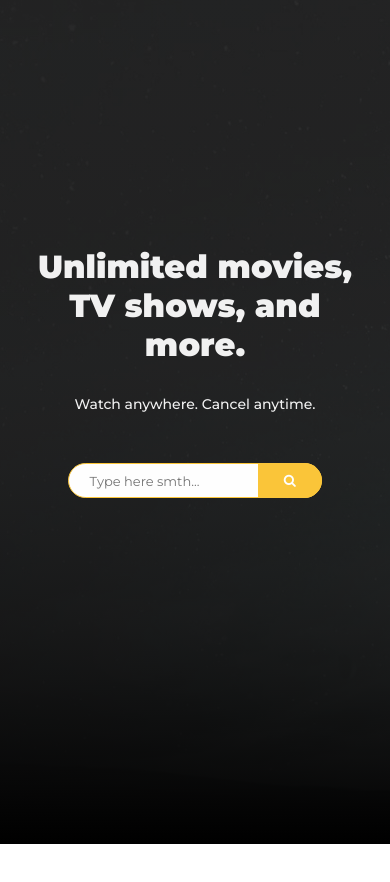
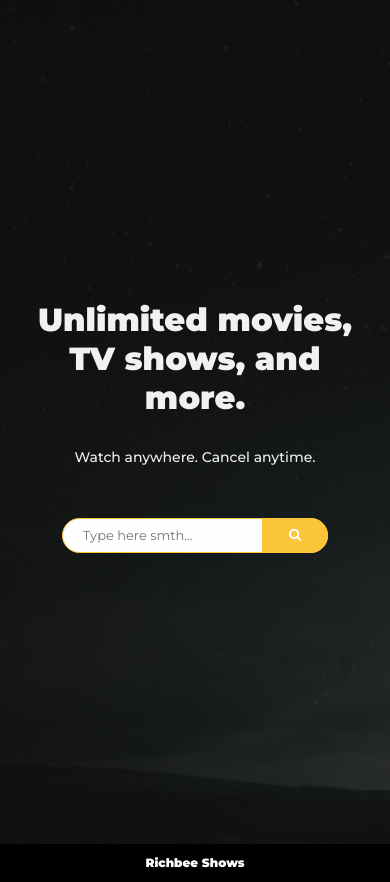
Before and after one commit to QUIDAMS/movies, a React (Create React App) app: page / in a window 390 px wide. Before the commit the page ends 844 px from the top, so only its background shows below. Built offline with nearby package versions, Linux system fonts and the light colour scheme.

Commit message:
changed the display of the list of movies

```diff
--- /dev/null
+++ b/src/components/AllGenres/AllGenres.js
@@ -0,0 +1,17 @@
+import React from 'react';
+
+const AllGenres = ({ movie, classes }) => {
+	const array = movie.genres.split(',');
+	return (
+		array.map((genre, i) => {
+			const last = i === array.length - 1;
+			return (
+				<li className={classes}>
+					{genre}{!last && <span>,&nbsp;</span>}
+		  	</li>
+		  );
+		})
+	)
+}
+
+export default AllGenres;
--- /dev/null
+++ b/src/components/AllGenres/index.js
@@ -0,0 +1,2 @@
+import AllGenres from './AllGenres';
+export default AllGenres;
--- a/src/components/App/App.js
+++ b/src/components/App/App.js
@@ -18,7 +18,10 @@ export default class  App extends Component {
       movies: [],
       movieId: null,
       value: '',
-      apiKeys: ['k_kjosvy72', 'k_axtondoz', 'k_6saccxi8', 'k_fzfbn315', 'k_sjo9zj6q', 'k_80c8bkdg', 'k_96ufdk3y'],
+      apiKeys: [
+      	'k_kjosvy72', 'k_axtondoz', 'k_6saccxi8', 'k_fzfbn315',
+      	'k_sjo9zj6q', 'k_80c8bkdg', 'k_96ufdk3y'
+      ],
       workingKey: null,
       retries: 0
 		}
@@ -78,10 +81,13 @@ export default class  App extends Component {
 
 							  	<div className="container-video" >
 				            <video autoPlay="autoplay" loop="loop" muted className='video' >
-				              <source src='https://drive.google.com/uc?export=download&confirm=no_antivirus&id=1eoWRcPP_tj_89kGM0xt2mIj15MOH1N6w' type="video/mp4" />
+				              <source
+				              	src='https://drive.google.com/uc?export=download&confirm=no_antivirus&id=1eoWRcPP_tj_89kGM0xt2mIj15MOH1N6w'
+				              	type="video/mp4"
+				              />
 				            </video>
 				            <div className='content-video'>
-				                <div className='subContent' >
+			                <div className={`${movies.length === 0 ? 'subContent' : 'subListContent'}`}  >
 			                  <div className="field">
 													<h2 className="positionH2">Unlimited movies, TV shows, and more.</h2>
 													<h3 className="positionH3">Watch anywhere. Cancel anytime.</h3>
@@ -99,20 +105,23 @@ export default class  App extends Component {
 													</div>
 												</div>
 			                </div>
+							        <div>
+
+												{movies && movies.map(movie => <List movie={movie}/>)}
 											</div>
 				            </div>
-									{movies && movies.map(movie => <List movie={movie}/>)}
+					        </div>
 								</div>
 							</Route>
 							<Route path='/movies/:id' render={
-
-
 	              (elem) => {
-									{ console.log('workingKeyApp', workingKey) }
 	                return <MovieDetails id={elem.match.params.id} workingKey={workingKey}/>
 	              }
 	            }/>
 			      </Switch>
+            <footer className="footer">
+							Richbee Shows
+						</footer>
 					</main>
 				</Router>
 			)
--- a/src/components/App/index.css
+++ b/src/components/App/index.css
@@ -103,14 +103,16 @@ a:hover {
 
 .infoList {
 	margin: 0 0 15px 0;
-	padding: 0;
+	padding: 0 7px 0 0;
 	line-height: 30px;
 	display: flex;
+	flex-wrap: wrap;
 }
 
 .infoList li {
 	white-space: nowrap;
 	float: left;
+	margin-bottom: 12px;
 }
 
 .infoItem {
@@ -129,6 +131,7 @@ a:hover {
 
 .borderItem {
   border-right: 1px solid #FBFBFB;
+  margin-bottom: 10px;
 }
 
 .line {
@@ -148,7 +151,7 @@ a:hover {
 	display: flex;
 	justify-content: space-between;
 	padding-right: 20px;
-	margin-bottom: 5%;
+	margin-bottom: 7%;
 	align-items: flex-start;
 }
 .rating {
@@ -174,7 +177,8 @@ a:hover {
   position: relative;
   min-height: 100vh;
   max-height: 800px;
-  overflow: hidden;
+  overflow-x: hidden;
+  max-width: 100%;
 }
 
 .video {
@@ -189,27 +193,42 @@ a:hover {
   background-color: rgba(0, 0, 0, 0.3);
   width: 100%;
   height: 100%;
-  display: flex;
-  justify-content: center;
-  align-items: center;
   padding: 0;
 }
-.subContent {
+.subListContent {
   text-align: center;
   padding: 10px;
 }
-.subContent p {
+.subListContent p {
   color: #eeeeeead;
   font-size: 1.3rem;
 }
 
-.subContent img {
+.subListContent img {
   width: 200px;
   height: 200px;
   border-radius: 50%;
   display: block;
   margin: 15px auto;
   border: #f1f1f1 1px solid;
+}
+
+.subContent {
+	height: 100vh;
+  align-items: center;
+  justify-content: center;
+  display: flex;
+}
+
+.footer {
+	font-weight: 900;
+	font-size: 16px;
+	line-height: 22px;
+	color: #FEFEFE;
+	text-align: center;
+	padding: 2% 0;
+	background: black;
+
 }
 
 @media (max-width: 1200px){
@@ -238,15 +257,11 @@ a:hover {
 	}
 
 
-	.infoList {
-		flex-wrap: wrap;
-	}
-
 }
 
 @media (max-width: 768px){
   .field {
-		height: 450px;
+		height: 370px;
 		width: 75%;
 		margin: 0 auto;
 	}
@@ -266,8 +281,9 @@ a:hover {
 	.list {
 		width: 75%;
 	}
-
-
+	.footer{
+		font-size: 12px;
+	}
 	.infoPosition {
 		padding: 15px 8px;
 	}
@@ -276,9 +292,10 @@ a:hover {
 @media (max-width : 576px){
   .field {
 		width: 90%;
+		height: 350px;
 	}
 	.list {
-		width: 98%;
+		width: 95%;
 	}
 	.container-video {
 		background-image: url(../../img/fon.png);
@@ -314,7 +331,12 @@ a:hover {
 	.infoPosition {
 		padding: 15px 0;
 	}
+	.content-video {
 
+	  background-image: none;
+	  background-color: rgba(0, 0, 0, 0.0);
+
+	}
 
 }
 
@@ -333,6 +355,7 @@ a:hover {
 	}
 	h4 {
 		padding-left: 7px;
+		font-size: 18px;
 	}
 }
 
--- a/src/components/List/List.js
+++ b/src/components/List/List.js
@@ -1,5 +1,6 @@
 import React from 'react';
 import {Link} from "react-router-dom";
+import AllGenres from "../AllGenres";
 
 const List = ({movie}) => {
 	return(
@@ -20,7 +21,7 @@ const List = ({movie}) => {
 			  	</div>
 			  	<ul className="infoList">
 			  		<li className="infoItem positionItemRight positionLeft576 borderItem">{movie.type}</li>
-			  		<li className="infoItem positionItemRight positionItemLeft borderItem">{movie.genres}</li>
+			  		<AllGenres movie={movie} classes="infoItem positionItemRight positionLeft576 borderItem positionItemLeft" />
 			  		<li className="infoItem positionItemRight positionItemLeft">{movie.year}</li>
 			  	</ul>
 			  	<hr className="line positionLine"/>
--- a/src/components/MovieDetails/MovieDetails.js
+++ b/src/components/MovieDetails/MovieDetails.js
@@ -2,10 +2,11 @@ import React, {useState} from 'react';
 import {Link} from "react-router-dom";
 import Modal from "../Modal";
 import Similar from "../Similar/";
+import AllGenres from "../AllGenres";
 
 import './style.css';
 // тестовый файл для подстановки данных
-import result from '../../data.js';
+// import result from '../../data.js';
 
 
 const MovieDetails = ({id, workingKey}) => {
@@ -26,17 +27,6 @@ const MovieDetails = ({id, workingKey}) => {
 	}
   const onClose = () => setModal(false)
 
-  const array = movie.genres.split(',')
-
-  const allGenres = array.map((genre, i) => {
-  	const last = i === array.length - 1
-  	return (
-  		<li key={i} className={`ratingPosition ${last ? 'borderItem': 'mr-0 pr-0'}`}>
-  			{genre}{!last && <span>,&nbsp;</span>}
-	  	</li>
-	  )
-	})
-  console.log(movie)
 	return(
 		<>
 			<header className="header">
@@ -69,7 +59,7 @@ const MovieDetails = ({id, workingKey}) => {
 				  			</p>
 				  		</div>
 				  		<ul className="infoList">
-					  		{allGenres}
+					  		<AllGenres movie={movie} classes="ratingPosition  borderItem" />
 					  		<li className="ratingPosition  borderItem">{movie.type}</li>
 					  		<li className="ratingPosition ">{movie.year}</li>
 					  	</ul>
@@ -119,9 +109,7 @@ const MovieDetails = ({id, workingKey}) => {
 					</div>
 				</div>
 			</section>
-			<footer className="footer">
-				Richbee Shows
-			</footer>
+
 		</>
 	)
 }
--- a/src/components/MovieDetails/style.css
+++ b/src/components/MovieDetails/style.css
@@ -70,9 +70,6 @@
 .descriptionPoster {
 }
 .tags {
-  display: flex;
-  flex-direction: row;
-  align-items: flex-start;
   padding: 0px;
   font-size: 16px;
   line-height: 140%;
@@ -226,16 +223,7 @@
 	max-width: 263px;
 	height: auto;
 }
-.footer {
-	background: #111111;
-	font-weight: 900;
-	font-size: 18px;
-	line-height: 22px;
-	color: #FEFEFE;
-	text-align: center;
-	padding: 39px 0;
 
-}
 .similarImgHover {
 	width: 263px;
 	height: 361px;
@@ -266,6 +254,11 @@
 
 }
 .similarDescription {
+
+	height: 73px;
+  overflow: hidden;
+  text-overflow: ellipsis;
+
 	font-weight: 400;
 	font-size: 16px;
 	line-height: 18px;
```
Lines whose indentation alone changed are shown as unchanged.
